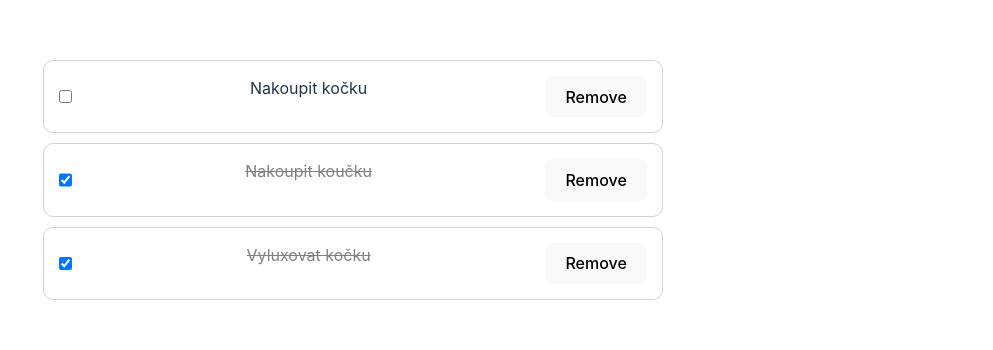
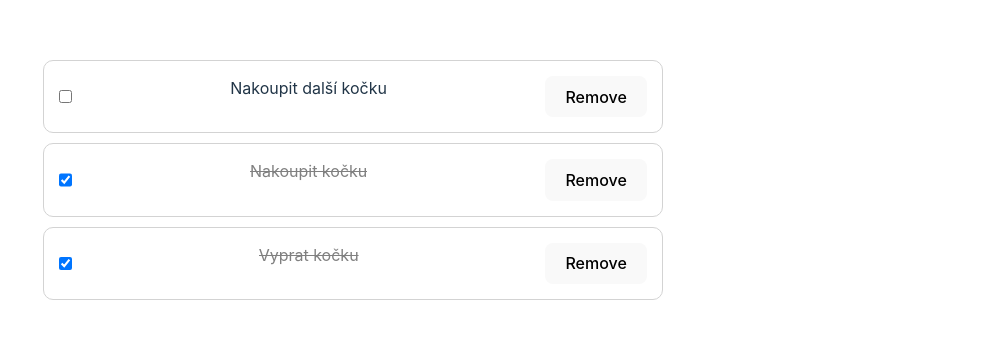
Before and after one commit to Rtep88/todo-list, a React (Vite) app: page / in a window 1280 px wide. Shown: the part 220-570 px from the top of the page, without its empty margins (287-1280 px from the left). Built offline with nearby package versions, Linux system fonts and the light colour scheme; data requests are answered from the project's data file.

Commit message:
Fixed bugs

```diff
--- a/db.json
+++ b/db.json
@@ -2,17 +2,17 @@
   "tasks": [
     {
       "id": "1",
-      "title": "Nakoupit koučku",
+      "title": "Nakoupit kočku",
       "completed": true
     },
     {
       "id": "2",
-      "title": "Vyluxovat kočku",
+      "title": "Vyprat kočku",
       "completed": true
     },
     {
       "id": "3",
-      "title": "Nakoupit kočku",
+      "title": "Nakoupit další kočku",
       "completed": false
     }
   ]
--- a/src/App.tsx
+++ b/src/App.tsx
@@ -3,14 +3,14 @@ import { useEffect, useState } from "react";
 import TaskList from './components/TaskList'
 import CreateTask from './components/CreateTask'
 
-export interface TaskIf {
+export interface ITask {
   id: string,
   title: string,
   completed: boolean
 }
 
 function App() {
-  const [tasks, setTasks] = useState<TaskIf[]>([]);
+  const [tasks, setTasks] = useState<ITask[]>([]);
 
   useEffect(() => {
     fetch('http://localhost:3000/tasks', {
@@ -20,8 +20,8 @@ function App() {
       }
     })
       .then(response => response.json())
-      .then((tasks: TaskIf[]) => tasks.sort((a: TaskIf, b: TaskIf) => (a.completed ? 1 : 0) - (b.completed ? 1 : 0)))
-      .then((tasks: TaskIf[]) => setTasks(tasks));
+      .then((tasks: ITask[]) => tasks.sort((a: ITask, b: ITask) => (a.completed ? 1 : 0) - (b.completed ? 1 : 0)))
+      .then((tasks: ITask[]) => setTasks(tasks));
     return;
   }, []);
 
--- a/src/components/CreateTask.tsx
+++ b/src/components/CreateTask.tsx
@@ -1,8 +1,8 @@
 import { useState } from 'react'
 import '../App.css'
-import { TaskIf } from '../App'
+import { ITask } from '../App'
 
-function CreateTask({ tasks, setTasks }: { tasks: TaskIf[], setTasks: any }) {
+function CreateTask({ tasks, setTasks }: { tasks: ITask[], setTasks: any }) {
 
     const [description, setDescription] = useState<string>("")
 
@@ -14,7 +14,7 @@ function CreateTask({ tasks, setTasks }: { tasks: TaskIf[], setTasks: any }) {
     )
 }
 
-function HandleCreate(description: string, tasks: TaskIf[], setTasks: any) {
+function HandleCreate(description: string, tasks: ITask[], setTasks: any) {
     if (description == "")
         return;
 
@@ -25,8 +25,8 @@ function HandleCreate(description: string, tasks: TaskIf[], setTasks: any) {
         },
         body: JSON.stringify({ title: description, completed: false })
     })
-
-    setTasks([{ id: "", title: description, completed: false }, ...tasks]);
+        .then(task => task.json())
+        .then((task: ITask) => setTasks([task, ...tasks]));
 }
 
 export default CreateTask
--- a/src/components/Task.tsx
+++ b/src/components/Task.tsx
@@ -1,8 +1,8 @@
 import { useState } from "react";
-import { TaskIf } from "../App";
+import { ITask } from "../App";
 
 
-export function Task({ id, text, completed, tasks, setTasks }: { id: string, text: string, completed: boolean, tasks: TaskIf[], setTasks: any }) {
+export function Task({ id, text, completed, tasks, setTasks }: { id: string, text: string, completed: boolean, tasks: ITask[], setTasks: any }) {
     const [completedState, setCompleted] = useState(completed);
     const [deleted, setDeleted] = useState(false);
 
@@ -17,7 +17,7 @@ export function Task({ id, text, completed, tasks, setTasks }: { id: string, tex
     }
 }
 
-function handleCheck(checked: boolean, id: string, text: string, setCompleted: any, tasks: TaskIf[], setTasks: any) {
+function handleCheck(checked: boolean, id: string, text: string, setCompleted: any, tasks: ITask[], setTasks: any) {
     setCompleted(checked);
 
     fetch(`http://localhost:3000/tasks/${id}`, {
@@ -28,9 +28,9 @@ function handleCheck(checked: boolean, id: string, text: string, setCompleted: a
         body: JSON.stringify({ title: text, completed: checked })
     });
 
-    tasks.find((task: TaskIf) => task.id == id)!.completed = checked;
+    tasks.find((task: ITask) => task.id == id)!.completed = checked;
 
-    setTasks([...tasks].sort((a: TaskIf, b: TaskIf) => (a.completed ? 1 : 0) - (b.completed ? 1 : 0)));
+    setTasks([...tasks].sort((a: ITask, b: ITask) => (a.completed ? 1 : 0) - (b.completed ? 1 : 0)));
 }
 
 function HandleDelete(id: string, setDeleted: any) {
--- a/src/components/TaskList.tsx
+++ b/src/components/TaskList.tsx
@@ -1,7 +1,7 @@
 import { Task } from "./Task"
-import { TaskIf } from "../App"
+import { ITask } from "../App"
 
-function TaskList({tasks, setTasks}: {tasks: TaskIf[], setTasks: any}) {
+function TaskList({tasks, setTasks}: {tasks: ITask[], setTasks: any}) {
 
     return (
         <>
```
